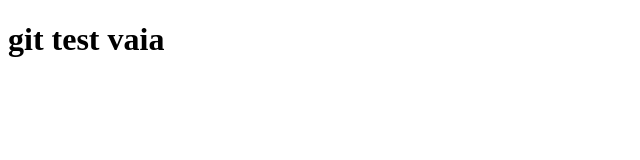
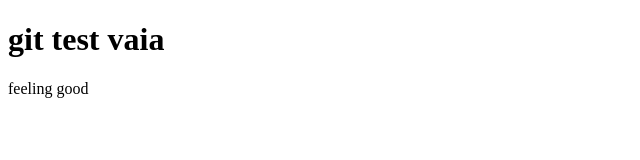
Before and after one commit to arifislamfx/my-first-website, a plain HTML site: page index.html in a window 1280 px wide. Shown: the whole page, without its empty margins (0-640 px from the left). Drawn offline with Linux system fonts and the light colour scheme.

Commit message:
adding p tag

```diff
--- a/index.html
+++ b/index.html
@@ -7,5 +7,6 @@
 </head>
 <body>
     <h1>git test vaia</h1>
+    <p>feeling good</p>
 </body>
 </html>
```
